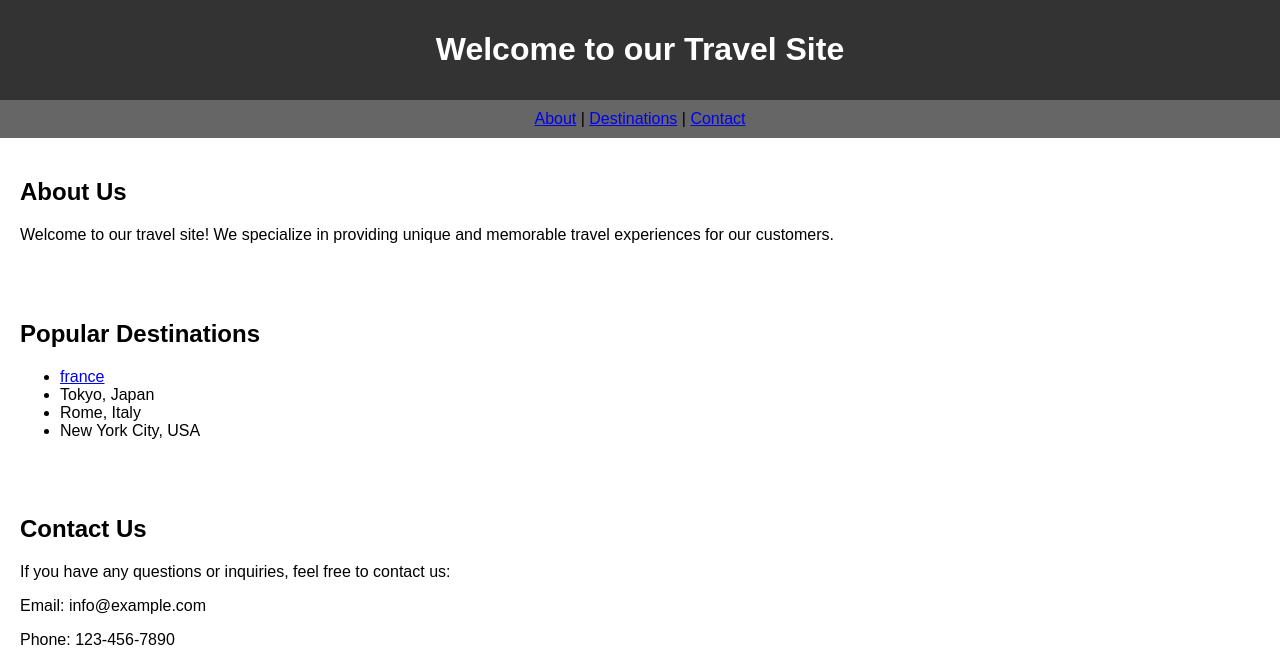
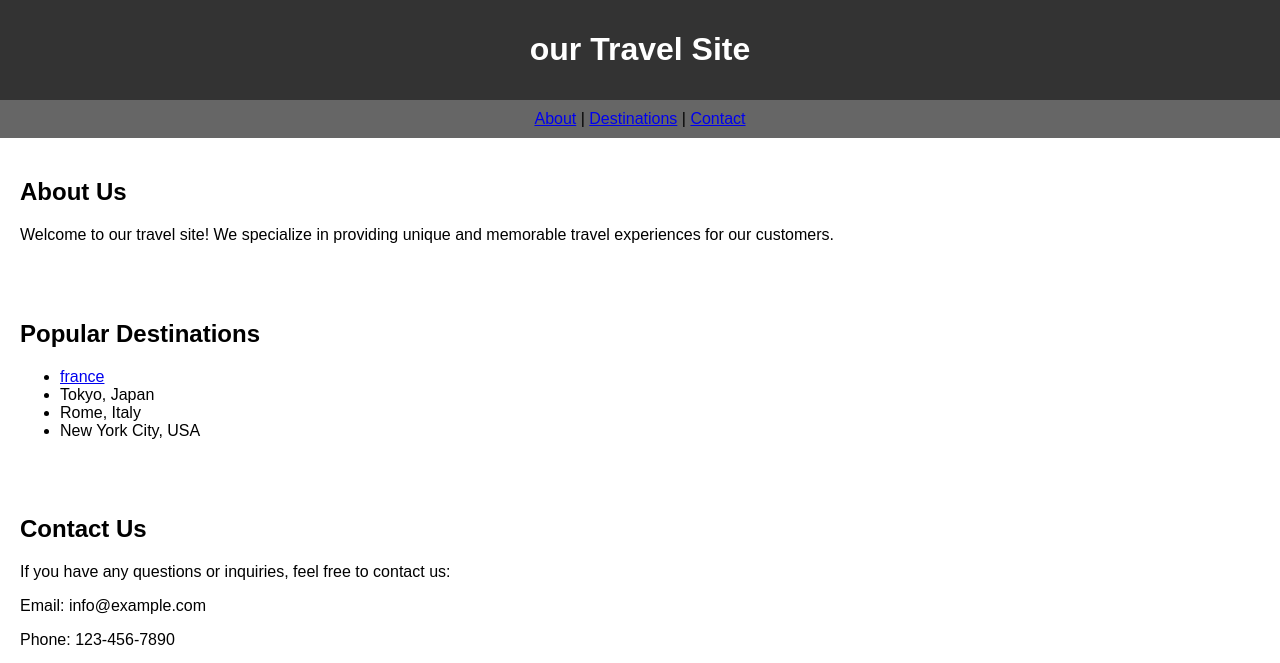
Before and after one commit to chanablum1/myfirst_travelsite_test2, a plain HTML site: page index.html in a window 1280 px wide. Shown: the top 663 px of the page. Drawn offline with Linux system fonts and the light colour scheme.

Commit message:
index.html

```diff
--- a/index.html
+++ b/index.html
@@ -8,7 +8,7 @@
   </head>
   <body>
     <div class="header">
-      <h1>Welcome to our Travel Site</h1>
+      <h1> our Travel Site</h1>
     </div>
     <div class="nav">
       <a href="#about">About</a> | <a href="#destinations">Destinations</a> |
```
